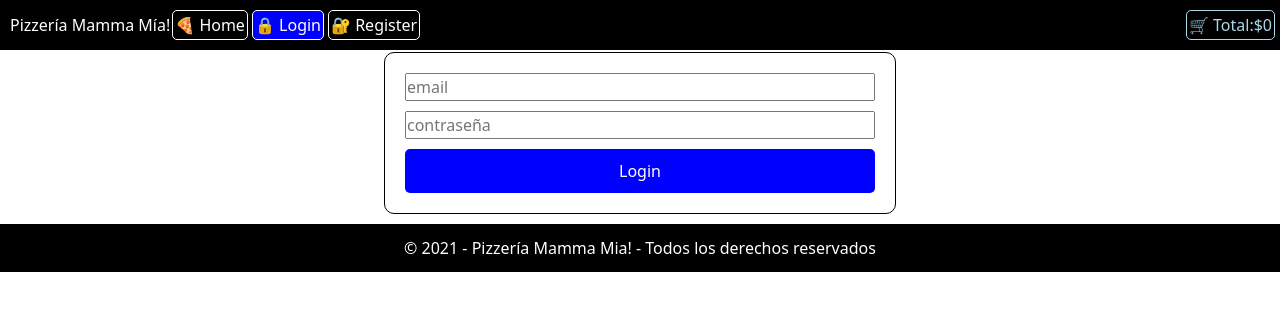
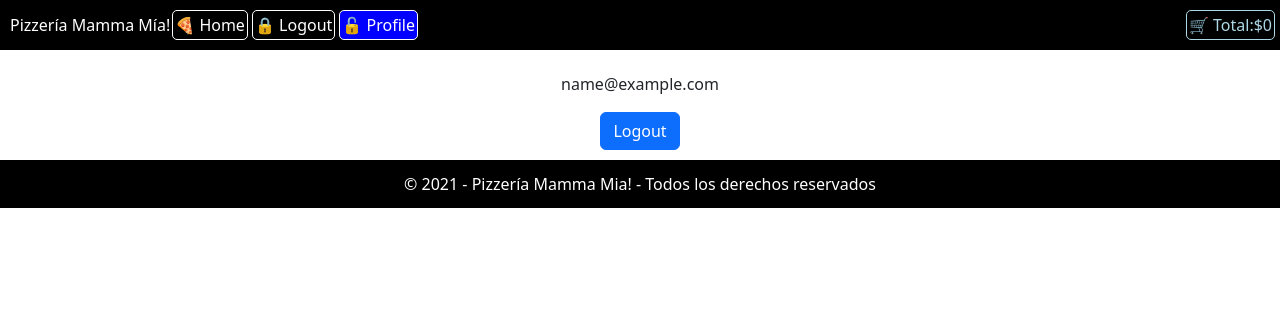
Before and after one commit to dgl82/Pizzeria_Mamma_Mia_hito7, a React (Vite) app: page /profile in a window 1280 px wide. Before the commit this address led to /login. Shown: the top 310 px of the page. Built offline with nearby package versions, Linux system fonts and the light colour scheme.

Commit message:
ruta protegida para login y register funciona

```diff
--- a/src/App.jsx
+++ b/src/App.jsx
@@ -19,13 +19,19 @@ function App() {
       <Navbar />
       <Routes>
         <Route path="/" element={<Home />} />
-        <Route path="/register" element={<RegisterPage />} />
-        <Route path="/login" element={<LoginPage />} />
+        <Route
+          path="/register"
+          element={!token ? <RegisterPage /> : <Navigate to="/" replace />}
+        />
+        <Route
+          path="/login"
+          element={!token ? <LoginPage /> : <Navigate to="/" replace />}
+        />
         <Route path="/cart" element={<Cart />} />
         <Route path="/pizza/:id" element={<Pizza />} />
         <Route
           path="/profile"
-          element={token ? <Profile /> : <Navigate to="/login" />}
+          element={token ? <Profile /> : <Navigate to="/login" replace />}
         />
         <Route path="/404" element={<NotFound />} />
         <Route path="*" element={<NotFound />} />
--- a/src/context/UserContext.jsx
+++ b/src/context/UserContext.jsx
@@ -3,7 +3,7 @@ import { createContext, useState } from "react";
 export const UserContext = createContext();
 
 const UserProvider = ({ children }) => {
-  const [token, setToken] = useState(null);
+  const [token, setToken] = useState(true);
 
   const Login = () => {
     setToken(true);
@@ -11,7 +11,6 @@ const UserProvider = ({ children }) => {
 
   const Logout = () => {
     setToken(false);
-    console.log(token);
   };
 
   return (
--- a/src/pages/LoginPage.jsx
+++ b/src/pages/LoginPage.jsx
@@ -2,7 +2,7 @@ import { useContext, useState } from "react";
 import { UserContext } from "../context/UserContext";
 
 const LoginPage = () => {
-  const { token, Login } = useContext(UserContext);
+  const { Login } = useContext(UserContext);
   const [form, setForm] = useState({
     email: "",
     password: "",
```
Also changed, not shown: src/components/Navbar.jsx (+0 -8 lines).
